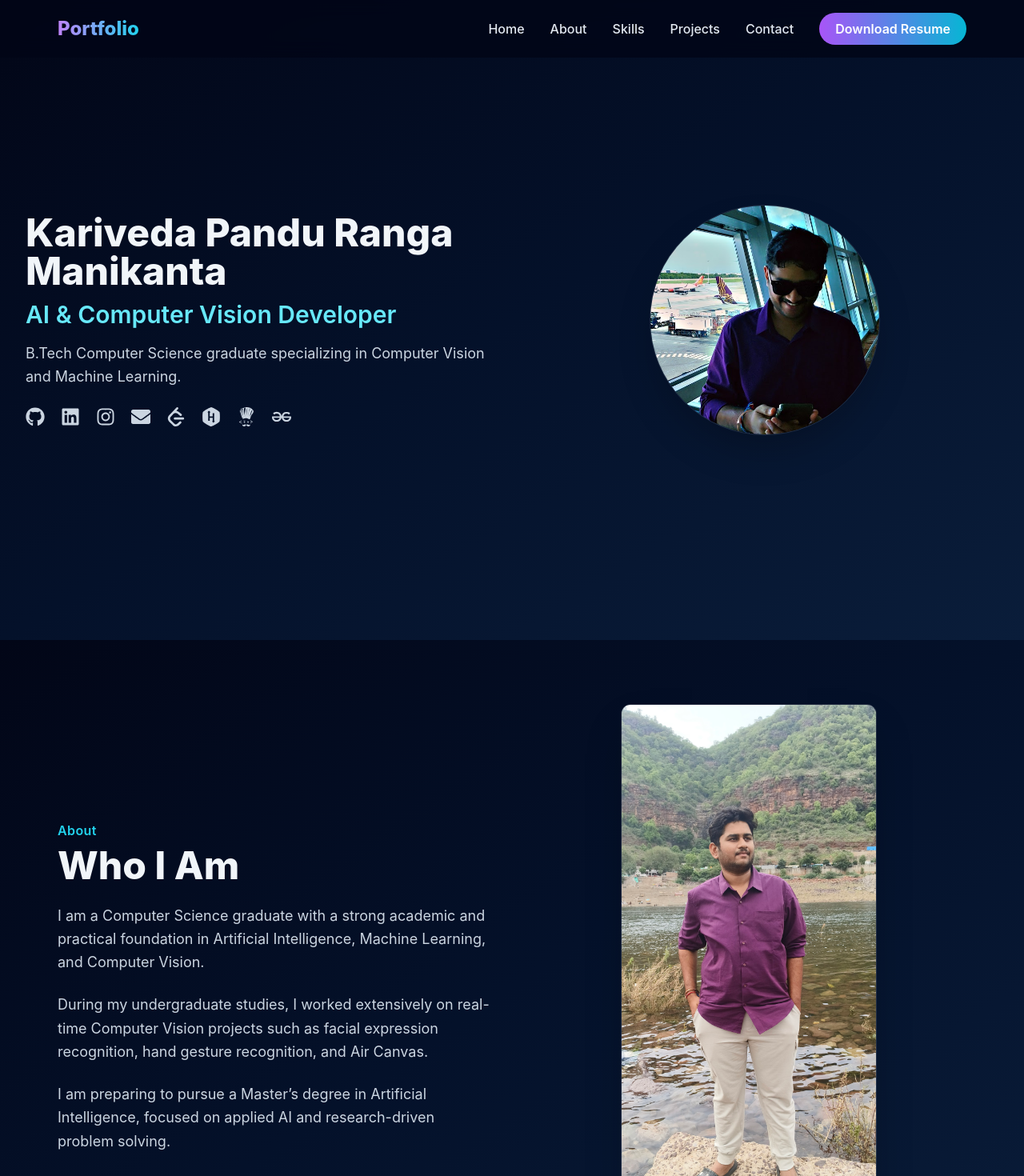
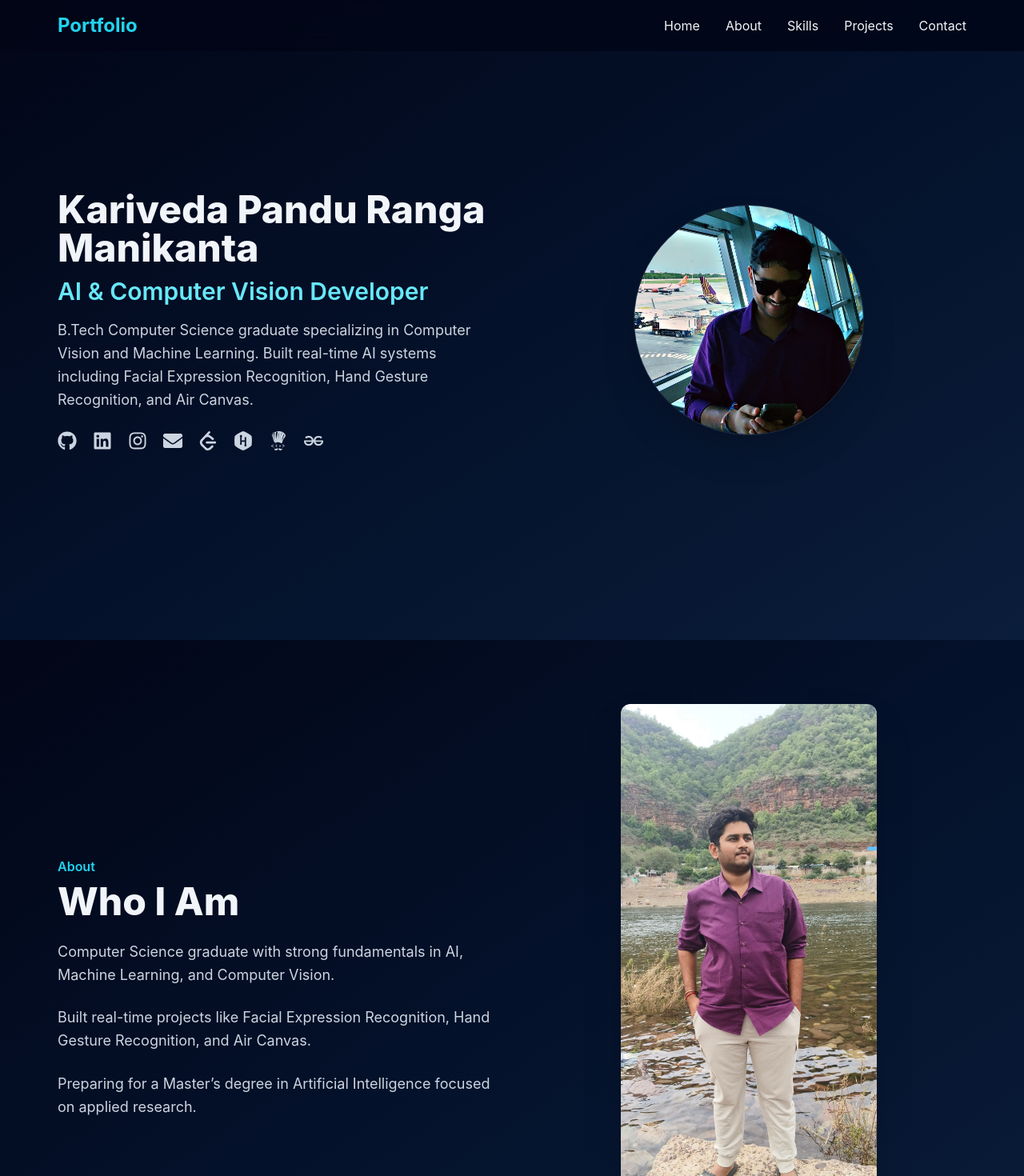
Before and after one commit to karivedamanikantachowdary/Kariveda-Portfolio, a React (Vite) app: page / in a window 1280 px wide. Shown: the top 1470 px of the page at 80% size. Built offline with nearby package versions, Linux system fonts and the light colour scheme.

Commit message:
Improve mobile responsiveness and layout spacing

```diff
--- a/src/components/About.jsx
+++ b/src/components/About.jsx
@@ -5,61 +5,46 @@ export default function About() {
   return (
     <section
       id="about"
-      className="
-        min-h-screen
-        flex items-center
-        bg-gradient-to-br from-[#020617] via-[#04112a] to-[#0a1d3a]
-        text-slate-100
-      "
+      className="bg-gradient-to-br from-[#020617] via-[#04112a] to-[#0a1d3a] text-slate-100"
     >
       <div className="container-desktop mx-auto px-6 sm:px-8 py-20 grid grid-cols-1 lg:grid-cols-2 gap-12 items-center">
 
-        {/* LEFT — TEXT */}
+        {/* TEXT */}
         <Motion.div
           initial={{ opacity: 0, y: 40 }}
           whileInView={{ opacity: 1, y: 0 }}
-          transition={{ duration: 0.6, ease: "easeOut" }}
+          transition={{ duration: 0.6 }}
         >
-          <p className="text-cyan-400 font-semibold tracking-wide mb-2">
-            About
-          </p>
-
-          <h2 className="text-4xl md:text-5xl font-extrabold mb-6">
-            Who I Am
-          </h2>
+          <p className="text-cyan-400 font-semibold mb-2">About</p>
+          <h2 className="text-4xl md:text-5xl font-extrabold mb-6">Who I Am</h2>
 
           <div className="text-slate-300 text-lg leading-relaxed space-y-6 max-w-xl">
             <p>
-              I am a Computer Science graduate with a strong academic and
-              practical foundation in Artificial Intelligence, Machine Learning,
-              and Computer Vision.
+              Computer Science graduate with strong fundamentals in AI, Machine
+              Learning, and Computer Vision.
             </p>
-
             <p>
-              During my undergraduate studies, I worked extensively on real-time
-              Computer Vision projects such as facial expression recognition,
-              hand gesture recognition, and Air Canvas.
+              Built real-time projects like Facial Expression Recognition, Hand
+              Gesture Recognition, and Air Canvas.
             </p>
-
             <p>
-              I am preparing to pursue a Master’s degree in Artificial
-              Intelligence, focused on applied AI and research-driven problem
-              solving.
+              Preparing for a Master’s degree in Artificial Intelligence focused
+              on applied research.
             </p>
           </div>
         </Motion.div>
 
-        {/* RIGHT — IMAGE (VISIBLE ON MOBILE) */}
+        {/* IMAGE */}
         <Motion.div
           initial={{ opacity: 0, scale: 0.95 }}
           whileInView={{ opacity: 1, scale: 1 }}
-          transition={{ duration: 0.6, delay: 0.15 }}
-          className="flex justify-center"
+          transition={{ duration: 0.6 }}
+          className="flex justify-center mt-10 lg:mt-0"
         >
           <img
             src={avatar2}
-            alt="About me"
-            className="w-60 sm:w-72 md:w-80 rounded-xl object-cover border border-white/10 shadow-2xl"
+            alt="About"
+            className="w-64 sm:w-72 lg:w-80 rounded-xl object-cover shadow-2xl"
           />
         </Motion.div>
 
--- a/src/components/Home.jsx
+++ b/src/components/Home.jsx
@@ -1,21 +1,27 @@
 import avatar from "../assets/avatar.jpg";
 import { motion as Motion } from "framer-motion";
-import { FaGithub, FaLinkedin, FaEnvelope, FaHackerrank, FaInstagram } from "react-icons/fa";
+import {
+  FaGithub,
+  FaLinkedin,
+  FaEnvelope,
+  FaHackerrank,
+  FaInstagram,
+} from "react-icons/fa";
 import { SiLeetcode, SiGeeksforgeeks, SiCodechef } from "react-icons/si";
 
-export default function StoryStart() {
+export default function Home() {
   return (
     <section
       id="home"
       className="min-h-screen flex items-center bg-gradient-to-br from-[#020617] via-[#04112a] to-[#0a1d3a] text-slate-100"
     >
-      <div className="max-w-7xl mx-auto px-6 sm:px-8 py-20 grid grid-cols-1 lg:grid-cols-2 gap-12 items-center">
+      <div className="container-desktop mx-auto px-6 sm:px-8 py-20 grid grid-cols-1 lg:grid-cols-2 gap-12 items-center">
 
-        {/* LEFT */}
+        {/* TEXT */}
         <Motion.div
           initial={{ opacity: 0, y: 40 }}
           whileInView={{ opacity: 1, y: 0 }}
-          transition={{ duration: 0.7 }}
+          transition={{ duration: 0.7, ease: "easeOut" }}
         >
           <h1 className="text-4xl md:text-5xl font-extrabold mb-3">
             Kariveda Pandu Ranga Manikanta
@@ -25,33 +31,36 @@ export default function StoryStart() {
             AI & Computer Vision Developer
           </h2>
 
-          <p className="text-slate-300 text-lg max-w-xl leading-relaxed">
-            B.Tech Computer Science graduate specializing in Computer Vision and Machine Learning.
+          <p className="text-slate-300 text-lg leading-relaxed max-w-xl">
+            B.Tech Computer Science graduate specializing in Computer Vision and
+            Machine Learning. Built real-time AI systems including Facial
+            Expression Recognition, Hand Gesture Recognition, and Air Canvas.
           </p>
 
+          {/* SOCIAL LINKS */}
           <div className="flex flex-wrap gap-5 text-2xl text-slate-300 mt-6">
-            <FaGithub />
-            <FaLinkedin />
-            <FaInstagram />
-            <FaEnvelope />
-            <SiLeetcode />
-            <FaHackerrank />
-            <SiCodechef />
-            <SiGeeksforgeeks />
+            <a href="https://github.com/karivedamanikantachowdary" target="_blank"><FaGithub /></a>
+            <a href="https://linkedin.com/in/kariveda-panduranga-manikanta-743422266" target="_blank"><FaLinkedin /></a>
+            <a href="https://www.instagram.com/kariveda_manikanta_chowdary" target="_blank"><FaInstagram /></a>
+            <a href="mailto:karivedamanikantachowdary@gmail.com"><FaEnvelope /></a>
+            <a href="https://leetcode.com/karivedamanikantachowdary" target="_blank"><SiLeetcode /></a>
+            <a href="https://www.hackerrank.com/manikanta_577" target="_blank"><FaHackerrank /></a>
+            <a href="https://www.codechef.com/users/manikanta_577" target="_blank"><SiCodechef /></a>
+            <a href="https://www.geeksforgeeks.org/profile/karivedamanikantachowdary" target="_blank"><SiGeeksforgeeks /></a>
           </div>
         </Motion.div>
 
-        {/* RIGHT — IMAGE (NOW MOBILE SAFE) */}
+        {/* IMAGE */}
         <Motion.div
           initial={{ opacity: 0, scale: 0.9 }}
           whileInView={{ opacity: 1, scale: 1 }}
           transition={{ duration: 0.7, delay: 0.2 }}
-          className="flex justify-center"
+          className="flex justify-center mt-10 lg:mt-0"
         >
           <img
             src={avatar}
             alt="Profile"
-            className="w-40 h-40 sm:w-56 sm:h-56 lg:w-72 lg:h-72 rounded-full object-cover border border-white/10 shadow-2xl"
+            className="w-60 h-60 sm:w-72 sm:h-72 rounded-full object-cover border border-white/10 shadow-2xl"
           />
         </Motion.div>
 
--- a/src/components/Navbar.jsx
+++ b/src/components/Navbar.jsx
@@ -1,106 +1,43 @@
-// src/components/Navbar.jsx
 import { useState } from "react";
-import { HiMenu, HiX } from "react-icons/hi";
 
 export default function Navbar() {
   const [open, setOpen] = useState(false);
 
   const scrollTo = (id) => {
-    const section = document.getElementById(id);
-    if (section) {
-      section.scrollIntoView({ behavior: "smooth" });
-    }
     setOpen(false);
+    document.getElementById(id)?.scrollIntoView({ behavior: "smooth" });
   };
 
   return (
     <nav className="fixed top-0 left-0 w-full z-50 bg-[#020617]/80 backdrop-blur-md">
-      <div className="container-desktop mx-auto px-6 sm:px-8 py-4 flex items-center justify-between">
+      <div className="container-desktop mx-auto px-6 sm:px-8 py-4 flex justify-between items-center">
 
-        {/* LOGO */}
-        <button
-          onClick={() => scrollTo("home")}
-          className="text-2xl font-extrabold bg-gradient-to-r from-purple-400 to-cyan-400 bg-clip-text text-transparent hover:opacity-80 transition"
-        >
+        <button onClick={() => scrollTo("home")} className="text-2xl font-bold text-cyan-400">
           Portfolio
         </button>
 
-        {/* DESKTOP NAV */}
-        <div className="hidden lg:flex items-center gap-8 text-slate-200 font-medium">
-          <button onClick={() => scrollTo("home")} className="hover:text-cyan-400 transition">
-            Home
-          </button>
-          <button onClick={() => scrollTo("about")} className="hover:text-cyan-400 transition">
-            About
-          </button>
-          <button onClick={() => scrollTo("skills")} className="hover:text-cyan-400 transition">
-            Skills
-          </button>
-          <button onClick={() => scrollTo("projects")} className="hover:text-cyan-400 transition">
-            Projects
-          </button>
-          <button onClick={() => scrollTo("contact")} className="hover:text-cyan-400 transition">
-            Contact
-          </button>
-
-          <a
-            href="/Resume.pdf"
-            download
-            className="
-              px-5 py-2 rounded-full
-              bg-gradient-to-r from-purple-500 to-cyan-500
-              text-white font-semibold
-              hover:scale-105 transition
-            "
-          >
-            Download Resume
-          </a>
+        {/* DESKTOP */}
+        <div className="hidden lg:flex gap-8">
+          {["home","about","skills","projects","contact"].map((i) => (
+            <button key={i} onClick={() => scrollTo(i)} className="hover:text-cyan-400">
+              {i.charAt(0).toUpperCase()+i.slice(1)}
+            </button>
+          ))}
         </div>
 
-        {/* MOBILE MENU BUTTON */}
-        <button
-          className="lg:hidden text-slate-200 text-3xl"
-          onClick={() => setOpen(!open)}
-          aria-label="Toggle menu"
-        >
-          {open ? <HiX /> : <HiMenu />}
+        {/* MOBILE */}
+        <button className="lg:hidden" onClick={() => setOpen(!open)}>
+          ☰
         </button>
       </div>
 
-      {/* MOBILE MENU */}
       {open && (
-        <div className="lg:hidden bg-[#020617]/95 backdrop-blur-md border-t border-white/10">
-          <div className="flex flex-col px-6 py-6 gap-5 text-slate-200 font-medium">
-            <button onClick={() => scrollTo("home")} className="hover:text-cyan-400 text-left">
-              Home
+        <div className="lg:hidden bg-[#020617] px-6 py-4 space-y-4">
+          {["home","about","skills","projects","contact"].map((i) => (
+            <button key={i} onClick={() => scrollTo(i)} className="block w-full text-left">
+              {i.toUpperCase()}
             </button>
-            <button onClick={() => scrollTo("about")} className="hover:text-cyan-400 text-left">
-              About
-            </button>
-            <button onClick={() => scrollTo("skills")} className="hover:text-cyan-400 text-left">
-              Skills
-            </button>
-            <button onClick={() => scrollTo("projects")} className="hover:text-cyan-400 text-left">
-              Projects
-            </button>
-            <button onClick={() => scrollTo("contact")} className="hover:text-cyan-400 text-left">
-              Contact
-            </button>
-
-            <a
-              href="/Resume.pdf"
-              download
-              className="
-                mt-3
-                inline-block text-center
-                px-5 py-3 rounded-full
-                bg-gradient-to-r from-purple-500 to-cyan-500
-                text-white font-semibold
-              "
-            >
-              Download Resume
-            </a>
-          </div>
+          ))}
         </div>
       )}
     </nav>
```
Also changed, not shown: src/components/Achievements.jsx (+35 -99 lines).
